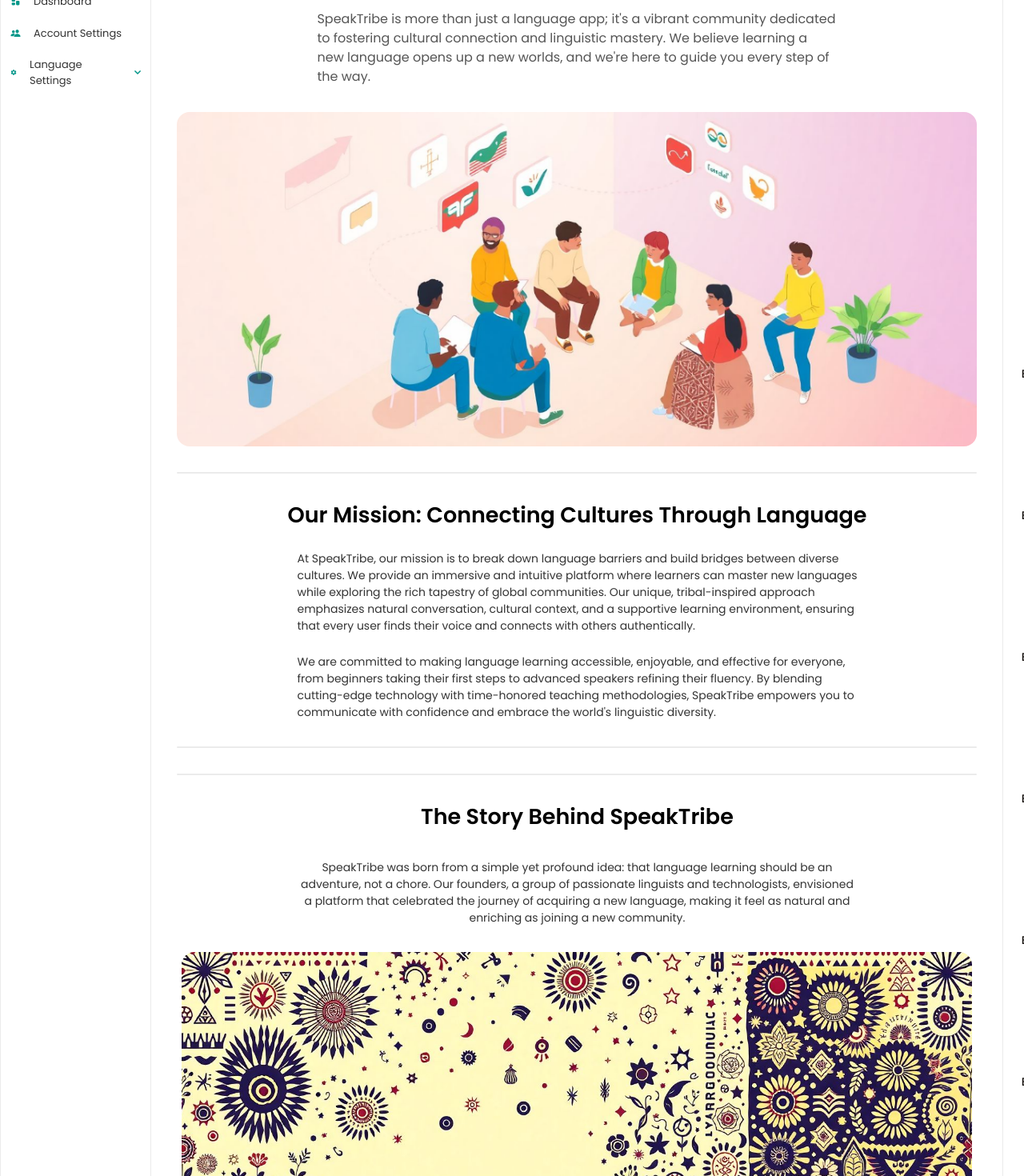
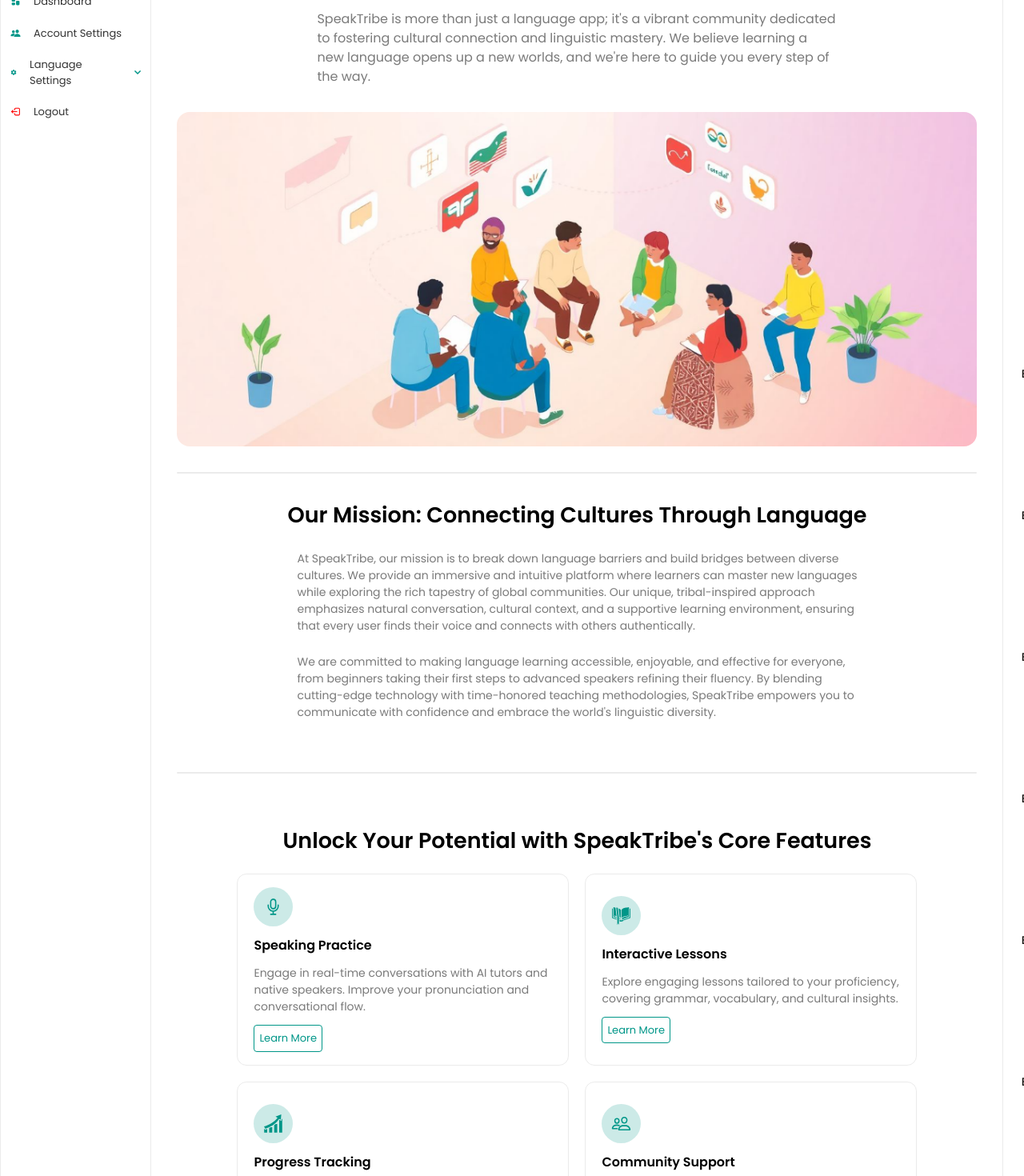
Before and after one commit to SpeakTribe-2-0/speaktribe-frontend, a React (Vite) app: page /about in a window 1280 px wide. Shown: the part 180-1650 px from the top of the page at 80% size. Built offline with nearby package versions, Linux system fonts and the light colour scheme.

Commit message:
done with about page

```diff
--- a/src/components/Navbar.jsx
+++ b/src/components/Navbar.jsx
@@ -69,17 +69,19 @@
               Account Settings
             </div>
             <div className=''>
-              <div onClick={() => { setOpen(!open) }} className='flex justify-start items-center gap-4 cursor-pointer cursor-pointer'>
+              <div onClick={() => { setOpen(!open) }} className='flex justify-start items-center gap-4 cursor-pointer '>
                 <IoMdSettings color='#009688' />
                 Language Settings
                 <FaChevronDown className='' color='#009688' />
 
               </div>
               {open && (
-                <div className='mt-3 text-[16px] font-semibold flex flex-col gap-3'>
-                  <p className=' hover:bg-[#F5FAF5] w-full pl-8 transition-colors duration-500 cursor-pointer rounded ease-in-out '>Yoruba</p>
-                  <p className=' hover:bg-[#F5FAF5] w-full pl-8 transition-colors duration-500 cursor-pointer rounded ease-in-out '>Hausa</p>
-                  <p className=' hover:bg-[#F5FAF5] w-full pl-8 transition-colors duration-500 cursor-pointer rounded ease-in-out '>Igbo</p>
+                <div className='mt-3 text-[16px] font-semibold flex flex-col gap-3
+                max-mobile:text-center
+                '>
+                  <p className=' hover:bg-[#F5FAF5] w-full pl-8 transition-colors duration-500 cursor-pointer rounded ease-in-out max-desktop:bg-[#009688] max-desktop:pl-0 max-desktop:py-2'>Yoruba</p>
+                  <p className=' hover:bg-[#F5FAF5] w-full pl-8 transition-colors duration-500 cursor-pointer rounded ease-in-out max-desktop:bg-[#009688] max-desktop:pl-0 max-desktop:py-2'>Hausa</p>
+                  <p className=' hover:bg-[#F5FAF5] w-full pl-8 transition-colors duration-500 cursor-pointer rounded ease-in-out max-desktop:bg-[#009688] max-desktop:pl-0 max-desktop:py-2'>Igbo</p>
                 </div>
               )}
             </div>
--- a/src/components/SideBar.jsx
+++ b/src/components/SideBar.jsx
@@ -5,9 +5,12 @@
 import { IoPeople } from "react-icons/io5";
 import { IoMdSettings } from "react-icons/io";
 import { FaChevronDown } from "react-icons/fa";
+import { TbLogout2 } from "react-icons/tb";
+import { useNavigate } from 'react-router-dom';
 
 
 const SideBar = () => {
+  const navigate = useNavigate()
   const [open, setOpen] = useState(false)
   return (
     <div className=' max-w-[300px] border-[#9d9d9d33] border-1 py-5 px-3
@@ -45,6 +48,12 @@
             </div>
           )}
         </div>
+        <div
+        onClick={() => navigate('/getStarted')}
+        className='flex justify-start items-center gap-4 cursor-pointer'>
+          <TbLogout2 color='red'/>
+          Logout
+        </div>
       </div>
     </div>
   )
--- a/src/pages/site/About.jsx
+++ b/src/pages/site/About.jsx
@@ -206,7 +206,10 @@
 import selection from '../../assets/Selection.png'
 import selection2 from '../../assets/Selection (1).png'
 import team from '../../assets/team.png'
-
+import { IoMicOutline } from "react-icons/io5";
+import { GiBookmarklet } from "react-icons/gi";
+import { GiProgression } from "react-icons/gi";
+import { IoPeopleOutline } from "react-icons/io5";
 const About = () => {
   const groupMembers = [
     { name: 'Ahmed Suleiman', position: 'Team-Leader', work: 'Full-Stack', image: team },
@@ -222,6 +225,13 @@
     { name: 'Blessing Gbadamosi', position: 'Member', work: 'Frontend', image: team },
     { name: 'Blessing Gbadamosi', position: 'Member', work: 'Frontend', image: team },
   ]
+
+  const features1 = [
+    { icon: <IoMicOutline size={25} color='#009688' />, heading: 'Speaking Practice', text: 'Engage in real-time conversations with AI tutors and native speakers. Improve your pronunciation and conversational flow.' },
+    { icon: <GiBookmarklet size={25} color='#009688' />, heading: 'Interactive Lessons', text: 'Explore engaging lessons tailored to your proficiency, covering grammar, vocabulary, and cultural insights.' },
+    { icon: <GiProgression size={25} color='#009688' />, heading: 'Progress Tracking', text: 'Monitor your language journey with detailed statistics, personalized insights, and clear milestones.' },
+    { icon: <IoPeopleOutline size={25} color='#009688' />, heading: 'Community Support', text: 'Connect with a global tribe of language learners. Share tips, practice together, and grow your network.' },
+  ]
   return (
     <div className=" flex gap-8 width
     max-tablet:gap-6 max-tablet:px-3
@@ -236,7 +246,7 @@
             '>
               SpeakTribe: Your journey to Fluency Begins
             </p>
-            <p className=' w-[65%] text-[#555] mx-auto
+            <p className=' w-[65%] text-[#7a7a7a] mx-auto
             max-tablet:w-[90%]
             '>
               SpeakTribe is more than just a language app; it's a vibrant community dedicated to fostering cultural connection and linguistic mastery. We believe learning a new language opens up a new worlds, and we're here to guide you every step of the way.
@@ -259,29 +269,64 @@
           '>
             Our Mission: Connecting Cultures Through Language
           </p>
-          <p className=' text-[#333] text-[14px] w-[70%] mx-auto
+          <p className=' text-[#7a7a7a] text-[14px] w-[70%] mx-auto
           max-tablet:w-[90%]
           '>
             At SpeakTribe, our mission is to break down language barriers and build bridges between diverse cultures. We provide an immersive and intuitive platform where learners can master new languages while exploring the rich tapestry of global communities. Our unique, tribal-inspired approach emphasizes natural conversation, cultural context, and a supportive learning environment, ensuring that every user finds their voice and connects with others authentically.
           </p>
-          <p className=' text-[#333] text-[14px] w-[70%] mx-auto
+          <p className=' text-[#7a7a7a] text-[14px] w-[70%] mx-auto
           max-tablet:w-[90%]
           '>
             We are committed to making language learning accessible, enjoyable, and effective for everyone, from beginners taking their first steps to advanced speakers refining their fluency. By blending cutting-edge technology with time-honored teaching methodologies, SpeakTribe empowers you to communicate with confidence and embrace the world's linguistic diversity.
           </p>
         </div>
 
-        <hr className="my-8 border-[#9d9d9d33] border-1 rounded-4xl" />
+        <hr className="my-16 border-[#9d9d9d33] border-1 rounded-4xl" />
 
-        <div>
+
+
+
+
+
+
+
+
+
+
+
+
+        <div className=' flex-col flex gap-5'>
+          <div className=' text-center'>
+            <p className=' font-semibold text-[27px] text-center
+          max-tablet:text-[25px]
+          '>
+              Unlock Your Potential with SpeakTribe's Core Features</p>
+          </div>
+          <div className=' grid grid-cols-2 w-[85%] mx-auto gap-5 max-tablet:grid-cols-1'>
+
+            {features1.map((data, index) => (
+              <div key={index} className='flex flex-col justify-center gap-3  border-[#9d9d9d33] border-1 rounded-xl h-[240px] py-2 px-5'>
+                <div className=' bg-[#00968733] rounded-full p-3 w-fit'>
+                  {data.icon}
+                </div>
+                <p className=' font-semibold'>{data.heading}</p>
+                <p className=' text-[14px] text-[#7a7a7a]'>
+                  {data.text}
+                </p>
+                <button className=' border-[#009688] border-1 rounded text-[13px] text-[#009688] p-1.5 w-fit'>Learn More</button>
+              </div>
+            ))}
+
+
 
           </div>
-        <hr className="my-8 border-[#9d9d9d33] border-1 rounded-4xl" />
+        </div>
+        <hr className="my-16 border-[#9d9d9d33] border-1 rounded-4xl" />
 
 
         <div className=' text-center flex flex-col gap-8'>
           <p className=' font-semibold text-[27px] text-center'>The Story Behind SpeakTribe</p>
-          <p className=' text-[#333] text-[14px] w-[70%] mx-auto
+          <p className=' text-[#7a7a7a] text-[14px] w-[70%] mx-auto
           max-tablet:w-[90%]
           '>SpeakTribe was born from a simple yet profound idea: that language learning should be an adventure, not a chore. Our founders, a group of passionate linguists and technologists, envisioned a platform that celebrated the journey of acquiring a new language, making it feel as natural and enriching as joining a new community.</p>
           <div className=' flex justify-center w-[1000px] mx-auto
@@ -290,7 +335,7 @@
           '>
             <img src={selection2} alt="" className=' rounded-2xl' />
           </div>
-          <p className=' text-[#333] text-[14px] w-[70%] mx-auto
+          <p className=' text-[#7a7a7a] text-[14px] w-[70%] mx-auto
           max-tablet:w-[90%]
           '>Inspired by the resilience and diversity of global tribes, we crafted a learning ecosystem that prioritizes engagement, mutual support, and practical application. Every feature, from our AI conversation partners to our interactive cultural lessons, is designed to immerse you in the language and its context, fostering genuine understanding and lasting fluency. Join us, and become part of the SpeakTribe.</p>
         </div>
```
Lines whose indentation alone changed are shown as unchanged.
